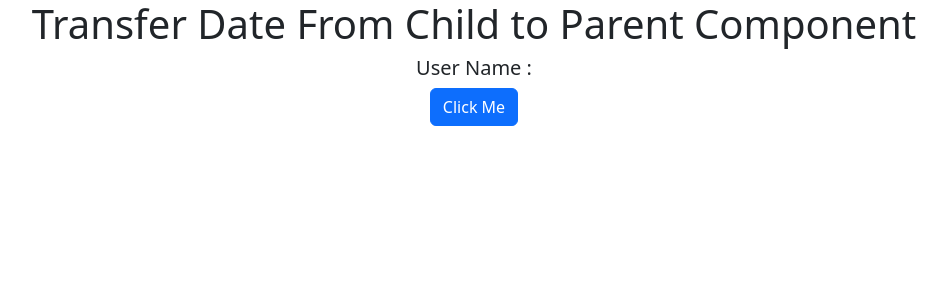
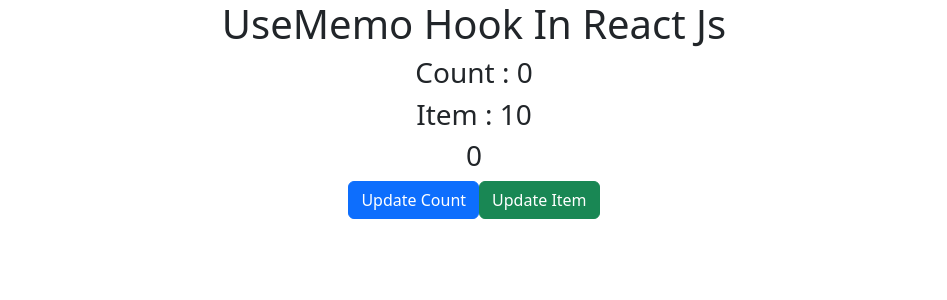
Before and after one commit to Himanshu1201/React-Git, a React (Create React App) app: page / in a window 1280 px wide. Shown: the top 300 px of the page, without its empty margins (166-1113 px from the left). Built offline with nearby package versions, Linux system fonts and the light colour scheme.

Commit message:
Pure Component and useMemo hook in react js

```diff
--- a/src/App.js
+++ b/src/App.js
@@ -26,15 +26,13 @@ import HandleArrayListWithBootstrap from './HandleArrayListWithBootstrap';
 import NestedArrayist from './NestedArrayList';
 import ReuseComponent from './ReuseComponent';
 import TransferChildToParent from './TransferChildToParent';
+import PureComponentInReact from './PureComponentInReact';
+import UseMemoHookTut from './UseMemoHookTut';
 
 function App(){
-        function parenrAlert(data){
-            console.log(data);
-            alert(data.name);
-        }
         return(
             <div className='App'>
-                < TransferChildToParent alert={parenrAlert}/>
+                < UseMemoHookTut />
             </div>
         )
       }
--- /dev/null
+++ b/src/PureComponentInReact.js
@@ -0,0 +1,22 @@
+import React,{PureComponent} from "react";
+
+class PureComponentInReact extends PureComponent{
+    constructor(){
+        super();
+        this.state = {
+            count:1
+        }
+    }
+    render(){
+        console.log('check-rerendering');
+        return(
+            <div>
+                <h1> Pure Component In React Js</h1>
+                <p> Counter : {this.state.count}</p>
+                <button onClick={()=> this.setState({count:this.state.count+1})}> Update Counter </button>
+            </div>
+        )
+    }
+}
+
+export default PureComponentInReact;
--- /dev/null
+++ b/src/UseMemoHookTut.js
@@ -0,0 +1,27 @@
+import React, {useState, useMemo} from "react";
+import { Button } from "react-bootstrap";
+
+function UseMemoHookTut(){
+    const [count, setCount] = useState(0);
+    const [item, setItem] = useState(10);
+
+    const multiCountMemo = useMemo(
+            function multiCount(){
+            console.log('MultiCount Called');
+            return count * 5;
+        }, [count]
+    )
+
+    return(
+        <div>
+            <h1> UseMemo Hook In React Js</h1>
+            <h3>Count : { count }</h3>
+            <h3>Item : { item }</h3>
+            <h3> { multiCountMemo } </h3>
+            <Button onClick={()=> setCount(count+1)}> Update Count </Button>
+            <Button onClick={()=> setItem(item*10)} variant="success"> Update Item </Button>
+        </div>
+    )
+}
+
+export default UseMemoHookTut;
```
